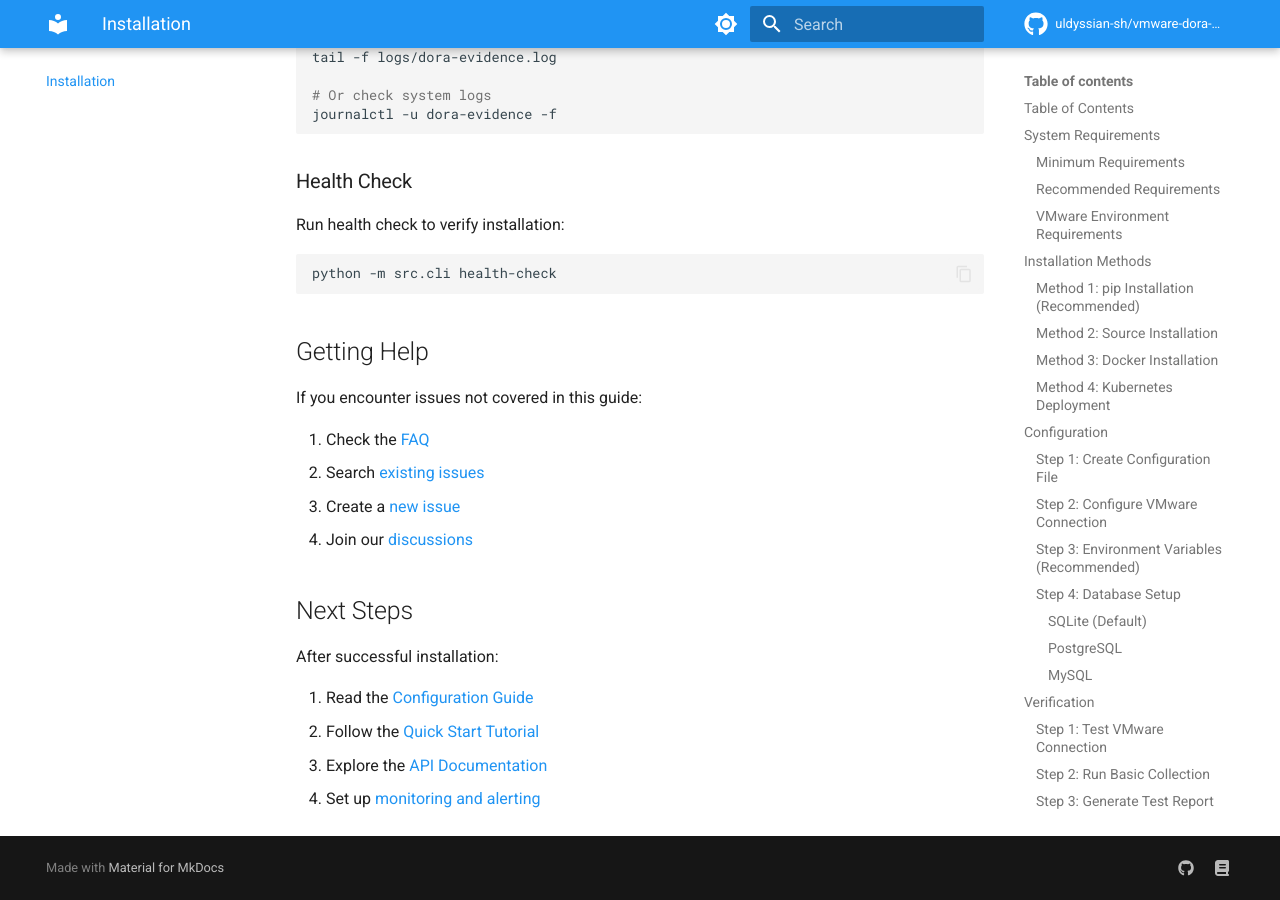
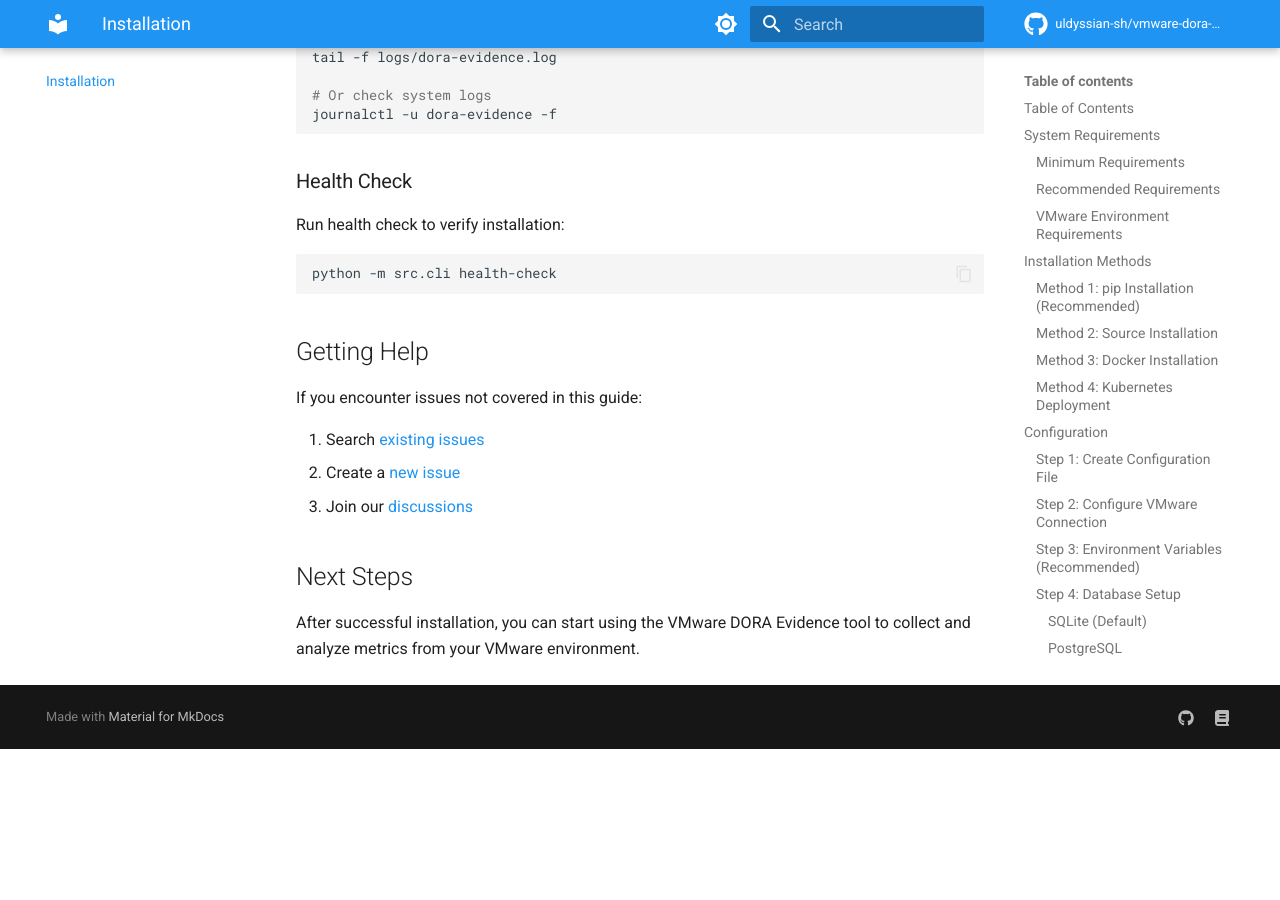
Before and after one commit to uldyssian-sh/vmware-dora-evidence, an MkDocs documentation site: the page built from docs/installation.md, in a window 1280 px wide and 900 px high, scrolled down 8830 px. Built offline with MkDocs 1.6.1 and Material for MkDocs 9.7.7, drawn with Linux system fonts in a browser that asks for light colours; comment, search, counter and statistics services are not loaded; the version menu is left out; after the commit the page ends 9579 px from its top, so only the background shows below that.

Commit message:
fix: remove broken links from installation documentation

```diff
--- a/docs/installation.md
+++ b/docs/installation.md
@@ -443,16 +443,10 @@ python -m src.cli health-check
 
 If you encounter issues not covered in this guide:
 
-1. Check the [FAQ](faq.md)
-2. Search [existing issues](https://github.com/uldyssian-sh/vmware-dora-evidence/issues)
-3. Create a [new issue](https://github.com/uldyssian-sh/vmware-dora-evidence/issues/new)
-4. Join our [discussions](https://github.com/uldyssian-sh/vmware-dora-evidence/discussions)
+1. Search [existing issues](https://github.com/uldyssian-sh/vmware-dora-evidence/issues)
+2. Create a [new issue](https://github.com/uldyssian-sh/vmware-dora-evidence/issues/new)
+3. Join our [discussions](https://github.com/uldyssian-sh/vmware-dora-evidence/discussions)
 
 ## Next Steps
 
-After successful installation:
-
-1. Read the [Configuration Guide](configuration.md)
-2. Follow the [Quick Start Tutorial](tutorials/quick-start.md)
-3. Explore the [API Documentation](api.md)
-4. Set up [monitoring and alerting](monitoring.md)
+After successful installation, you can start using the VMware DORA Evidence tool to collect and analyze metrics from your VMware environment.
```
